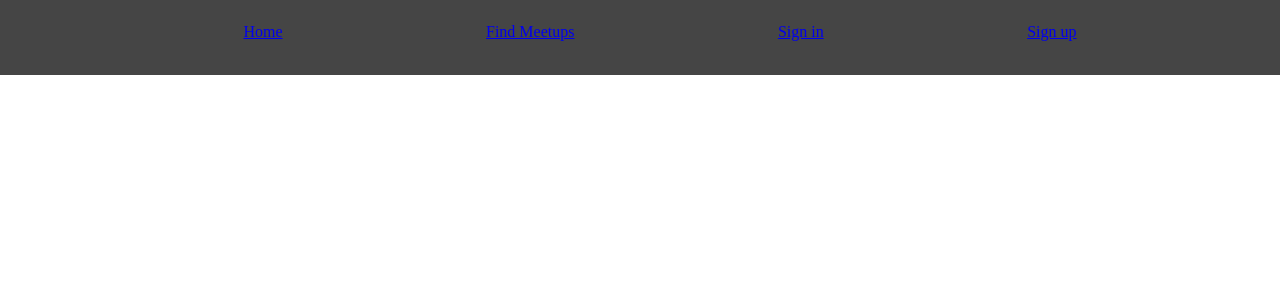
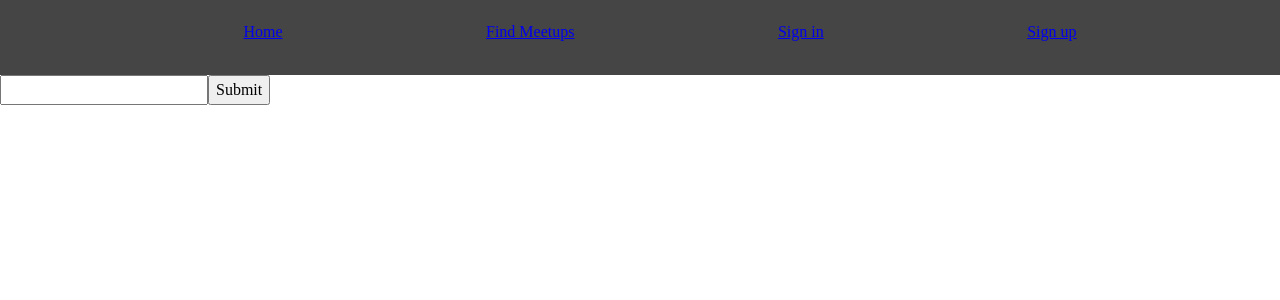
Before and after one commit to MatildaMared/meetup, a React (Create React App) app in the folder client/: page /meetups in a window 1280 px wide. Shown: the top 300 px of the page. Built offline with nearby package versions, Linux system fonts and the light colour scheme; no server answers.

Commit message:
Start on form for the comments, on MeetupPate

```diff
--- /dev/null
+++ b/client/src/components/comment/Form.tsx
@@ -0,0 +1,10 @@
+function Form() {
+  return (
+    <form>
+      <input type="text" />
+      <button>Submit</button>
+    </form>
+  );
+}
+
+export default Form;
--- a/client/src/components/meetupcard/MeetupCard.tsx
+++ b/client/src/components/meetupcard/MeetupCard.tsx
@@ -9,7 +9,7 @@ function MeetupCard() {
   async function getMeetup(id: string) {
     const meetupInfo = await getSingleMeetup(id);
     updateContext({ singleMeetup: meetupInfo.meetup });
-    console.log("hej äntligen har du lite info 🦄");
+    console.log("här har du äntligen lite info 🦄");
   }
 
   useEffect(() => {
--- a/client/src/pages/meetuppage/MeetupPage.tsx
+++ b/client/src/pages/meetuppage/MeetupPage.tsx
@@ -1,9 +1,11 @@
 import MeetupCard from "../../components/meetupcard/MeetupCard";
+import Form from "../../components/comment/Form";
 
 function MeetupPage() {
   return (
     <div>
       <MeetupCard />
+      <Form />
     </div>
   );
 }
```
Also changed, not shown: 1 other file (tests, documents, lock files or other folders).
